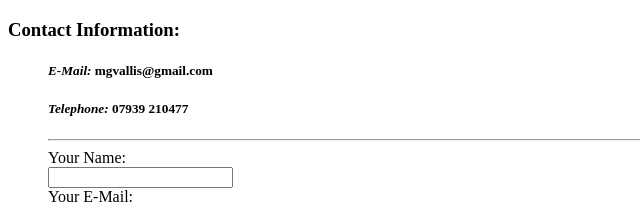
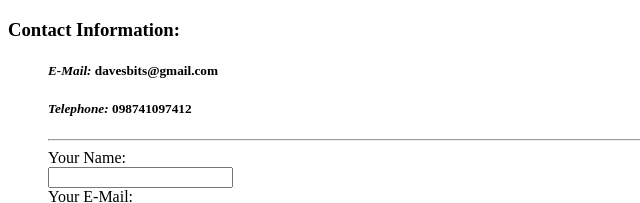
Before and after one commit to M1N699/TEST, a plain HTML site: page contact.html in a window 1280 px wide. Shown: the top 203 px of the page, 0-640 px from the left. Drawn offline with Linux system fonts and the light colour scheme.

Commit message:
Update contact.html

```diff
--- a/contact.html
+++ b/contact.html
@@ -9,8 +9,8 @@
 <body>
   <h3>Contact Information:</h3>
   <ul>
-    <h5><em>E-Mail:</em> mgvallis@gmail.com</h5>
-    <h5><em>Telephone:</em> 07939 210477</h5>
+    <h5><em>E-Mail:</em> davesbits@gmail.com</h5>
+    <h5><em>Telephone:</em> 098741097412</h5>
     <hr>
     <form class="" action="mailto:mgvallis@gmail.com" method="post" enctype="text/plain">
       <label>Your Name:</label><br>
```
